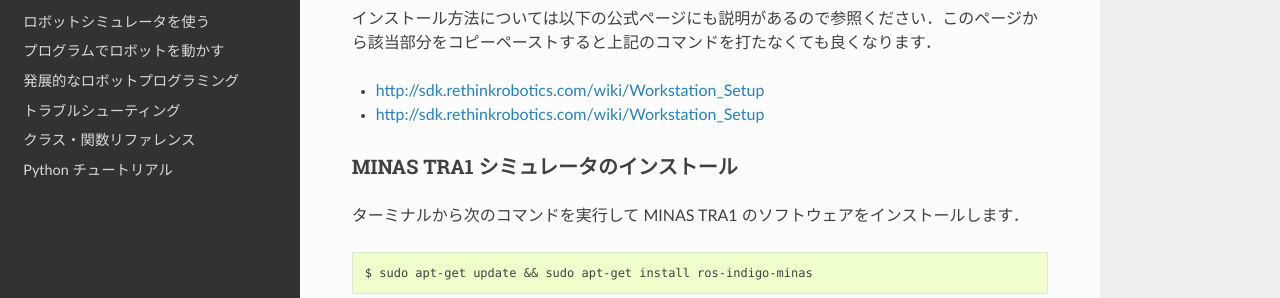
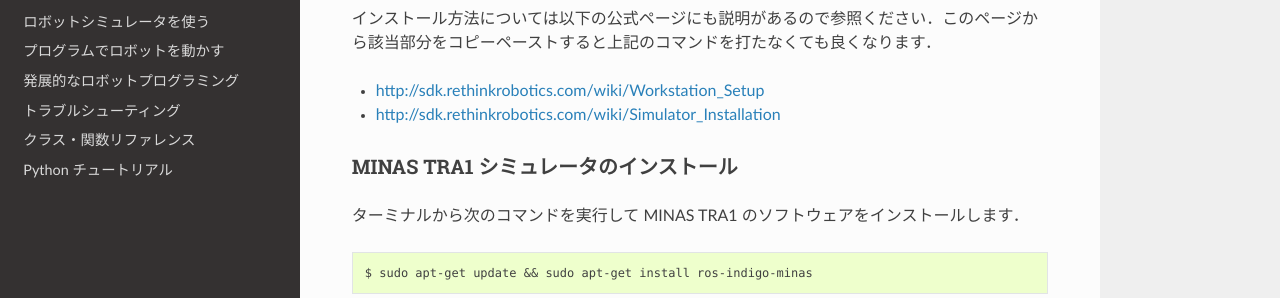
Before and after one commit to tork-a/tork_moveit_tutorial, a Sphinx documentation site: the page built from doc/moveit-tutorial_ja_robot-simulator.md, in a window 1280 px wide and 900 px high, scrolled down 1827 px. Shown: the part 153-451 px from the top of the window. Built offline with Sphinx 7.4.7 and the Read the Docs theme 2.0.0, drawn with Linux system fonts in a browser that asks for light colours; some of the changed lines change nothing that is shown.

Commit message:
Update moveit-tutorial_ja_robot-simulator.md

```diff
--- a/doc/moveit-tutorial_ja_robot-simulator.md
+++ b/doc/moveit-tutorial_ja_robot-simulator.md
@@ -91,7 +91,7 @@
 
 　インストール方法については以下の公式ページにも説明があるので参照ください．このページから該当部分をコピーペーストすると上記のコマンドを打たなくても良くなります．
  - [http://sdk.rethinkrobotics.com/wiki/Workstation_Setup](http://sdk.rethinkrobotics.com/wiki/Workstation_Setup)
- - [http://sdk.rethinkrobotics.com/wiki/Workstation_Setup](http://sdk.rethinkrobotics.com/wiki/Simulator_Installation)
+ - [http://sdk.rethinkrobotics.com/wiki/Simulator_Installation](http://sdk.rethinkrobotics.com/wiki/Simulator_Installation)
 
 ### MINAS TRA1 シミュレータのインストール
 
```
